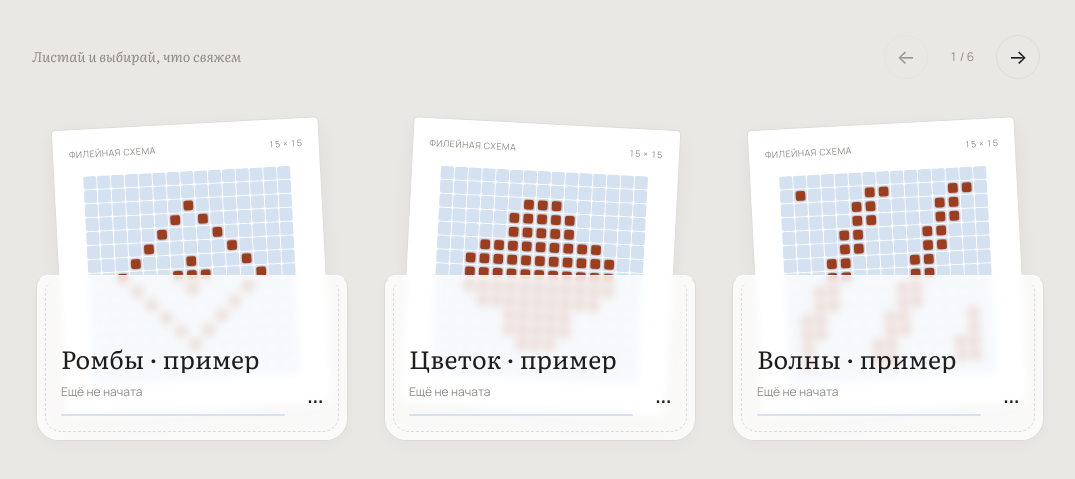
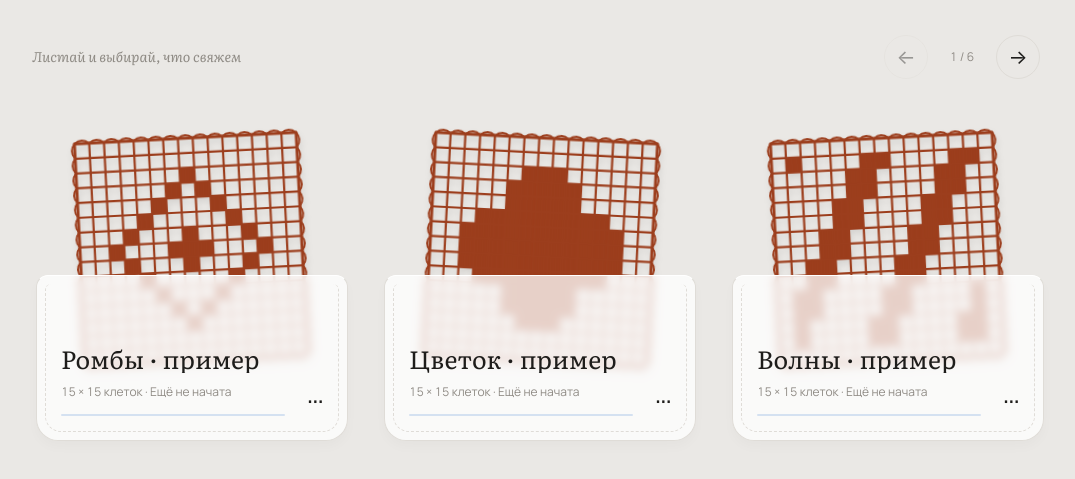
Before and after one commit to e-dryaneva/filet-counter, a plain HTML site: page index.html in a window 1280 px wide. Shown: the part 191-670 px from the top of the page, without its empty margins (104-1179 px from the left). Drawn offline with Linux system fonts and the light colour scheme.

Commit message:
Сохранить ажурные образцы и референс нитяной закладки

```diff
--- a/index.html
+++ b/index.html
@@ -86,10 +86,10 @@ input[type=range]{width:100%;accent-color:var(--rust)}
 .album-track:focus-visible{outline:2px solid var(--rust);outline-offset:-2px;border-radius:16px}
 .pcard{flex:0 0 320px;width:320px;min-width:0;scroll-snap-align:start;display:flex;flex-direction:column;gap:10px;position:relative}
 .pcard .thumb{position:relative;isolation:isolate;background:transparent;border-radius:18px;display:block;padding:0;height:330px;min-height:330px;width:100%;overflow:visible;filter:none}
-.pattern-sheet{position:absolute;inset:12px 26px 30px;display:flex;flex-direction:column;align-items:center;gap:16px;background:var(--card);border:1px solid var(--line);border-radius:5px;padding:18px 16px 30px;box-shadow:0 8px 20px #0000000d;transform:rotate(-3deg);overflow:hidden}
+.pattern-sheet{position:absolute;inset:12px 26px 30px;display:flex;align-items:flex-start;justify-content:center;padding:6px 0 0;transform:rotate(-3deg);filter:drop-shadow(1px 4px 3px #00000016);pointer-events:none}
 .pcard:nth-child(even) .pattern-sheet{transform:rotate(3deg)}
 .sheet-top{display:flex;justify-content:space-between;gap:8px;width:100%;font-size:9px;font-weight:400;letter-spacing:.06em;text-transform:uppercase;color:var(--muted)}
-.pattern-art{display:flex;align-items:center;justify-content:center;flex:1;min-height:0;width:100%;overflow:hidden}
+.pattern-art{display:flex;align-items:flex-start;justify-content:center;width:100%;height:100%;min-height:0;overflow:hidden}
 .pattern-art canvas{display:block;max-width:100%;max-height:100%;width:auto;height:auto;object-fit:contain}
 .pattern-pocket{position:absolute;inset:164px 4px 0;z-index:1;border:1px solid var(--line);border-top-color:var(--card);border-radius:12px 12px 22px 22px;background:color-mix(in srgb,var(--card) 76%,transparent);backdrop-filter:blur(5px);-webkit-backdrop-filter:blur(5px);box-shadow:0 6px 12px #00000006;display:flex;align-items:flex-end;justify-content:space-between;padding:24px;color:var(--ink)}
 .pattern-pocket::after{content:'';position:absolute;inset:8px;border:1px dashed var(--line);border-top:0;border-radius:6px 6px 16px 16px;pointer-events:none}
@@ -514,12 +514,51 @@ function albumExamples(){
     pos:0, firstRtl:true, createdAt:1, updatedAt:6-i
   }));
 }
+// Decorative textile preview only: the editor and knitting chart retain exact cells.
 function drawThumb(cv, p, size){
-  const cell = Math.max(2, Math.floor(size / Math.max(p.w, p.h)));
+  const pad = 9, cell = (size-pad*2)/Math.max(p.w,p.h);
   const w = cell*p.w, h = cell*p.h;
-  const c = setupCanvas(cv, w, h), k = colors();
-  c.clearRect(0,0,w,h);
-  for (let y=0;y<p.h;y++){ const r = p.cells[y]; for (let x=0;x<p.w;x++) drawCell(c, k, x*cell, y*cell, cell, r[x]==='1'); }
+  const c = setupCanvas(cv, w+pad*2, h+pad*2), k = colors();
+  c.clearRect(0,0,w+pad*2,h+pad*2);
+  c.translate(pad,pad); c.lineCap = 'round'; c.lineJoin = 'round';
+  const thread = Math.max(.55, Math.min(2.4, cell*.15));
+  // Filled mesh squares are woven blocks, with fine parallel strands.
+  for(let y=0;y<p.h;y++) for(let x=0;x<p.w;x++){
+    if(p.cells[y][x] !== '1') continue;
+    c.fillStyle=k.rust; c.fillRect(x*cell,y*cell,cell,cell);
+    if(cell>=5){
+      c.strokeStyle=k.rust; c.globalAlpha=.22; c.lineWidth=.6;
+      for(let strand=2;strand<cell;strand+=2.5){
+        c.beginPath(); c.moveTo(x*cell+strand,y*cell+1); c.lineTo(x*cell+strand,(y+1)*cell-1); c.stroke();
+      }
+      c.globalAlpha=1;
+    }
+  }
+  // Open squares remain transparent: only their yarn edges are drawn.
+  const mesh = (color,width) => {
+    c.strokeStyle=color;c.lineWidth=width;c.beginPath();
+    for(let x=0;x<=p.w;x++){c.moveTo(x*cell,0);c.lineTo(x*cell,h);}
+    for(let y=0;y<=p.h;y++){c.moveTo(0,y*cell);c.lineTo(w,y*cell);}
+    c.stroke();
+  };
+  mesh(k.rust,thread);
+  // A narrow looped crochet edging around the sample.
+  c.strokeStyle=k.rust;c.lineWidth=Math.max(1,thread*.85);
+  const scallops = Math.max(5,cell);
+  const nx=Math.max(1,Math.round(w/scallops)), ny=Math.max(1,Math.round(h/scallops));
+  c.beginPath();
+  for(let i=0;i<nx;i++){
+    const x=i*w/nx, step=w/nx;
+    c.moveTo(x,0);c.quadraticCurveTo(x+step/2,-6,x+step,0);
+    c.moveTo(x,h);c.quadraticCurveTo(x+step/2,h+6,x+step,h);
+  }
+  for(let i=0;i<ny;i++){
+    const y=i*h/ny, step=h/ny;
+    c.moveTo(0,y);c.quadraticCurveTo(-6,y+step/2,0,y+step);
+    c.moveTo(w,y);c.quadraticCurveTo(w+6,y+step/2,w,y+step);
+  }
+  c.stroke();
+  c.strokeStyle=k.rust;c.lineWidth=thread*1.3;c.strokeRect(0,0,w,h);
 }
 let albumActiveId = null;
 function renderLibrary(){
@@ -559,18 +598,14 @@ function renderLibrary(){
     const r = Math.min(p.h, Math.floor(pos/p.w)+1);
     const card = document.createElement('div'); card.className = 'pcard';
     const th = document.createElement('button'); th.className = 'thumb'; th.setAttribute('aria-label','Вязать «'+(p.name||'')+'»');
-    const sheetTop = document.createElement('span'); sheetTop.className = 'sheet-top';
-    const sheetType = document.createElement('span'); sheetType.textContent = 'Филейная схема';
-    const sheetSize = document.createElement('span'); sheetSize.className = 'num'; sheetSize.textContent = `${p.w} × ${p.h}`;
-    sheetTop.append(sheetType, sheetSize);
     const cv = document.createElement('canvas'); cv.setAttribute('aria-hidden', 'true');
     const art = document.createElement('span'); art.className = 'pattern-art'; art.append(cv);
-    const sheet = document.createElement('span'); sheet.className = 'pattern-sheet'; sheet.append(sheetTop, art);
+    const sheet = document.createElement('span'); sheet.className = 'pattern-sheet'; sheet.append(art);
     const pocket = document.createElement('span'); pocket.className = 'pattern-pocket';
     const info = document.createElement('span'); info.className = 'pocket-info';
     const nm = document.createElement('span'); nm.className = 'pocket-title'; nm.textContent = p.name || 'Без названия';
     const meta = document.createElement('span'); meta.className = 'pocket-meta num';
-    meta.textContent = pos >= total ? 'Завершена' : pos ? `Ряд ${r} из ${p.h} · ${Math.round(pos/total*100)}%` : 'Ещё не начата';
+    meta.textContent = pos >= total ? `Завершена · ${p.w} × ${p.h}` : pos ? `Ряд ${r} из ${p.h} · ${Math.round(pos/total*100)}%` : `${p.w} × ${p.h} клеток · Ещё не начата`;
     const bar = document.createElement('span'); bar.className = 'bar'; const bi = document.createElement('i'); bi.style.width = (pos/total*100)+'%'; bar.append(bi);
     info.append(nm, meta, bar); pocket.append(info);
     th.append(sheet, pocket); drawThumb(cv, p, 240);
```
Also changed, not shown: 1 other file.
